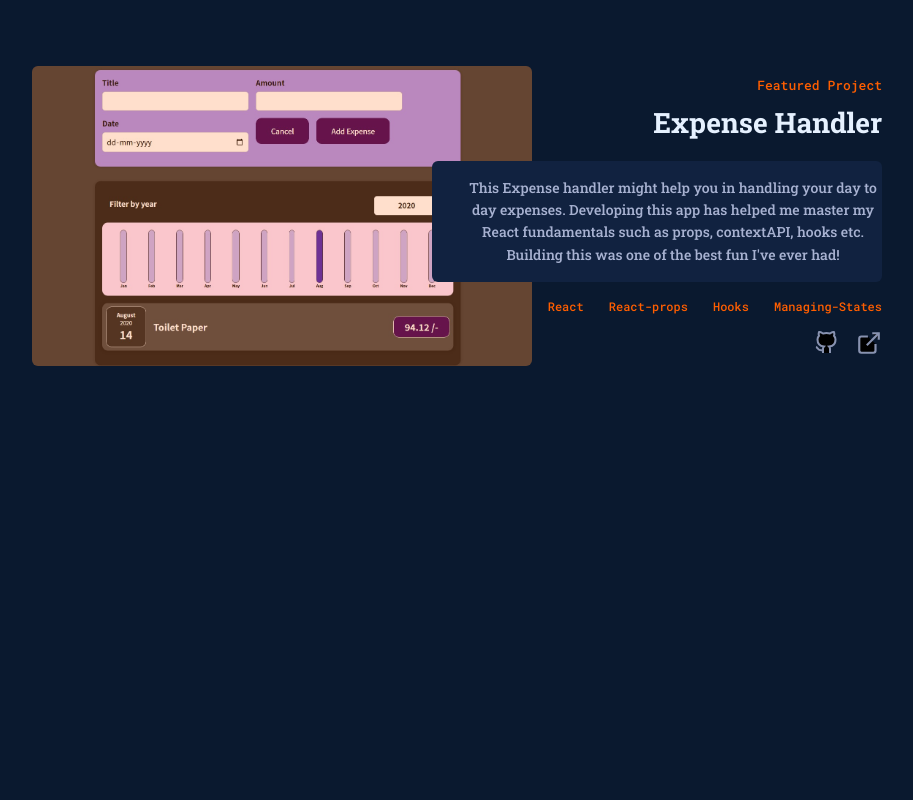
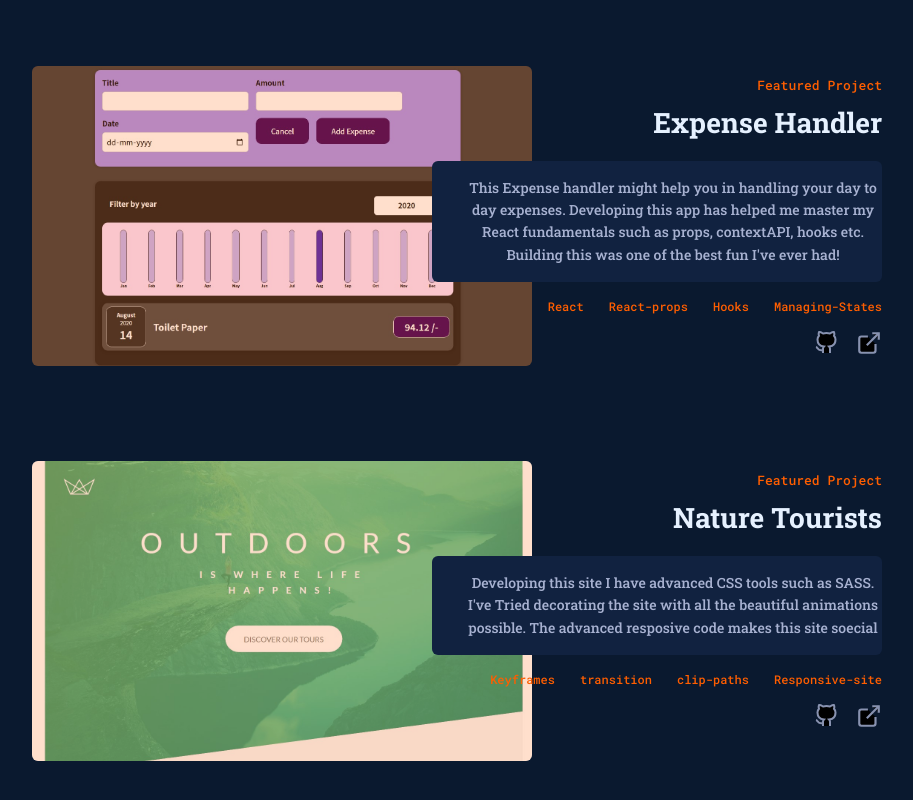
Before and after one commit to rupamsutar/Portfolio, a React (Create React App) app: page / in a window 1280 px wide. Shown: the part 3098-3898 px from the top of the page, without its empty margins (183-1096 px from the left). Before the commit the page ends 3659 px from the top, so only its background shows below. Built offline with nearby package versions, Linux system fonts and the light colour scheme.

Commit message:
Natours Project added

```diff
--- a/src/Components/Projects/MainProject.js
+++ b/src/Components/Projects/MainProject.js
@@ -6,6 +6,7 @@ import MyYuMeals from "../../Assets/MyYuMeals.jpg";
 import GreatQuotes from "../../Assets/GreatQuotes.jpg";
 import MyFirstReactApp from "../../Assets/MyFirstReactApp.jpg";
 import BeABankist from "../../Assets/BeABankist.jpg";
+import Natours from "../../Assets/Natours.jpg";
 
 const Projects = [
     {
@@ -44,6 +45,15 @@ const Projects = [
         title: "Expense Handler",
         description: "This Expense handler might help you in handling your day to day expenses. Developing this app has helped me master my React fundamentals such as props, contextAPI, hooks etc. Building this was one of the best fun I've ever had!",
         skills: ["React", "React-props", "Hooks", "Managing-States"]
+    },
+    {
+        projectNo: 5,
+        projectLink: "https://rupamsutar.github.io/Natours/",
+        githubLink : "https://github.com/rupamsutar/Natours",
+        photoUrl: Natours,
+        title: "Nature Tourists",
+        description: "Developing this site I have advanced CSS tools such as SASS. I've Tried decorating the site with all the beautiful animations possible. The advanced resposive code makes this site soecial",
+        skills: ["Keyframes", "transition", "clip-paths", "Responsive-site"]
     }
 ]
 
```
Also changed, not shown: src/Assets/Natours.jpg (added).
